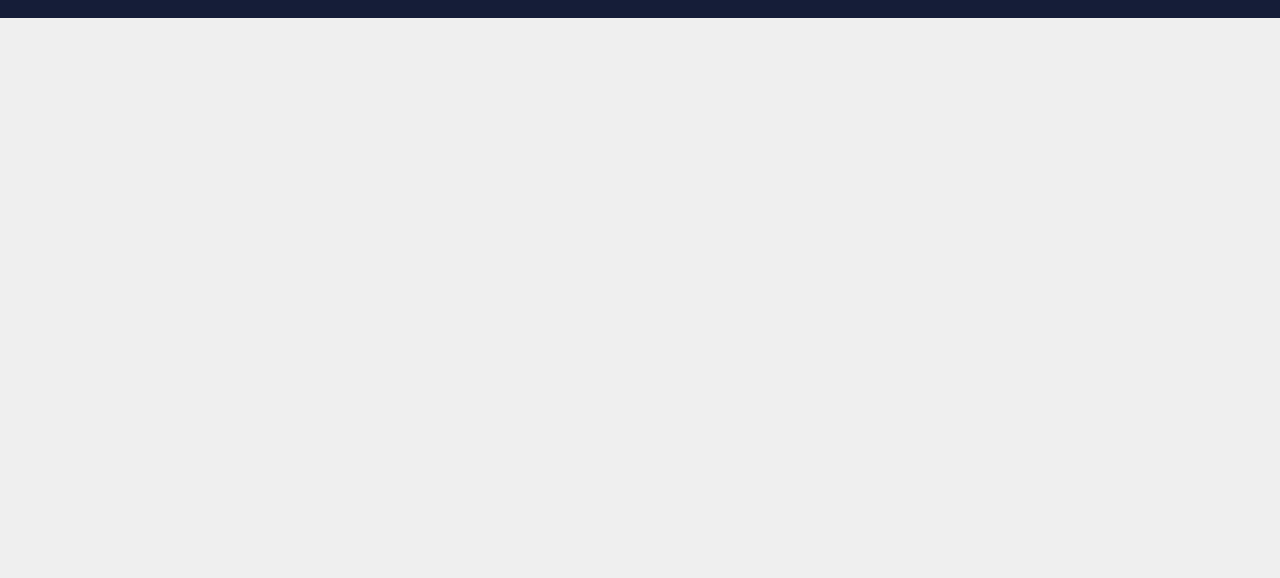
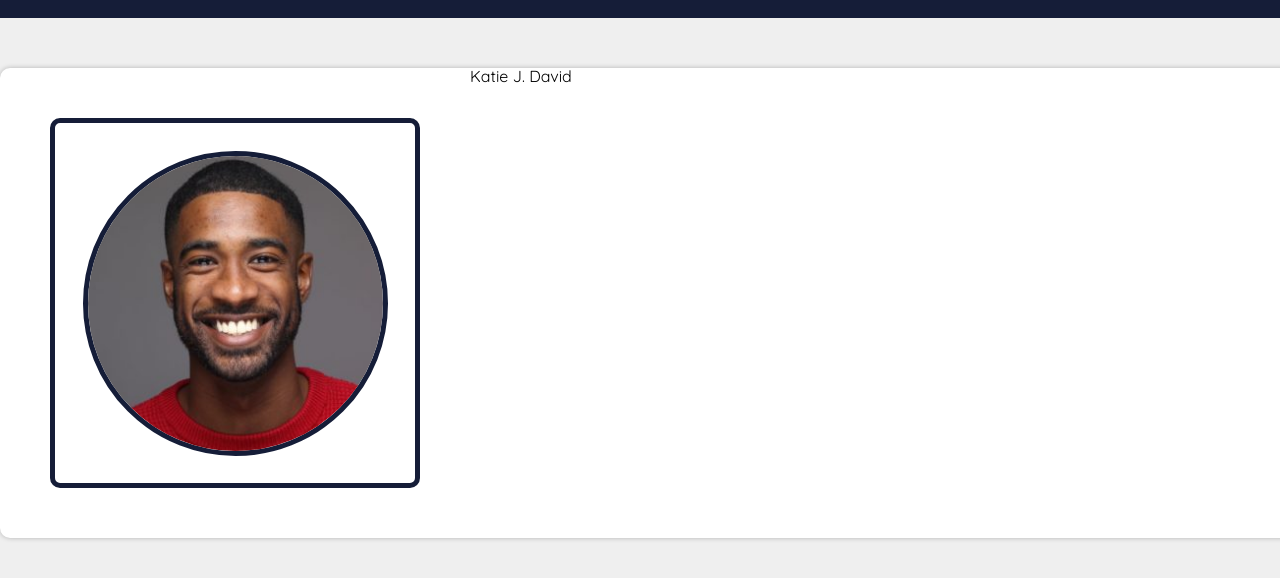
Before and after one commit to mrhm-dev/web-design-master-class, a plain HTML site: page src/Project 7 - Single Page Portfolio/index.html in a window 1280 px wide. Shown: the part 82-660 px from the top of the page. Drawn offline with Linux system fonts and the light colour scheme.

Commit message:
feat[project-7]: complete image design on main section

```diff
--- a/src/Project 7 - Single Page Portfolio/index.html
+++ b/src/Project 7 - Single Page Portfolio/index.html
@@ -12,6 +12,7 @@
 		<link rel="stylesheet" href="./styles/style.css" />
 	</head>
 	<body>
+		<!-- Top Nav Bar  -->
 		<nav>
 			<div class="container nav-container">
 				<div class="brand">
@@ -25,5 +26,20 @@
 				</div>
 			</div>
 		</nav>
+		<!-- main content section -->
+		<main class="container">
+			<section class="profile-card-container">
+				<div class="profile-picture-container">
+					<div class="image-square-container">
+						<div class="image-circle-container">
+							<img src="./images/portfolio-avatar-default.jpg" alt="portfolio-avatar-default" />
+						</div>
+					</div>
+				</div>
+				<div class="profile-info-container">
+					<h2>Katie J. David</h2>
+				</div>
+			</section>
+		</main>
 	</body>
 </html>
--- a/src/Project 7 - Single Page Portfolio/styles/style.css
+++ b/src/Project 7 - Single Page Portfolio/styles/style.css
@@ -48,4 +48,49 @@ nav {
 	text-decoration: none;
 }
 
-/* Navigation Bar Design Ends */
+/* Navigation Bar Design ends */
+
+/* Profile card section start */
+
+.profile-card-container {
+	width: 100%;
+	height: 470px;
+	margin-top: 50px;
+	background-color: #ffffff;
+	box-shadow: 0px 0px 5px rgba(0, 0, 0, 0.25);
+	border-radius: 10px;
+	display: flex;
+}
+.profile-picture-container {
+	width: 470px;
+	display: flex;
+	justify-content: center;
+	align-items: center;
+}
+.image-square-container {
+	width: 370px;
+	height: 370px;
+	border: 5px solid #151d38;
+	border-radius: 10px;
+	display: flex;
+	justify-content: center;
+	align-items: center;
+}
+.image-circle-container {
+	width: 305px;
+	height: 305px;
+	border: 5px solid #151d38;
+	border-radius: 50%;
+	display: flex;
+	justify-content: center;
+	align-items: center;
+	overflow: hidden;
+}
+.image-circle-container img {
+	width: 100%;
+	height: 100%;
+}
+.profile-info-container {
+	width: 930px;
+}
+/* Profile card section ends */
```
Also changed, not shown: src/Project 7 - Single Page Portfolio/images/portfolio-avatar-default.jpg (added).
